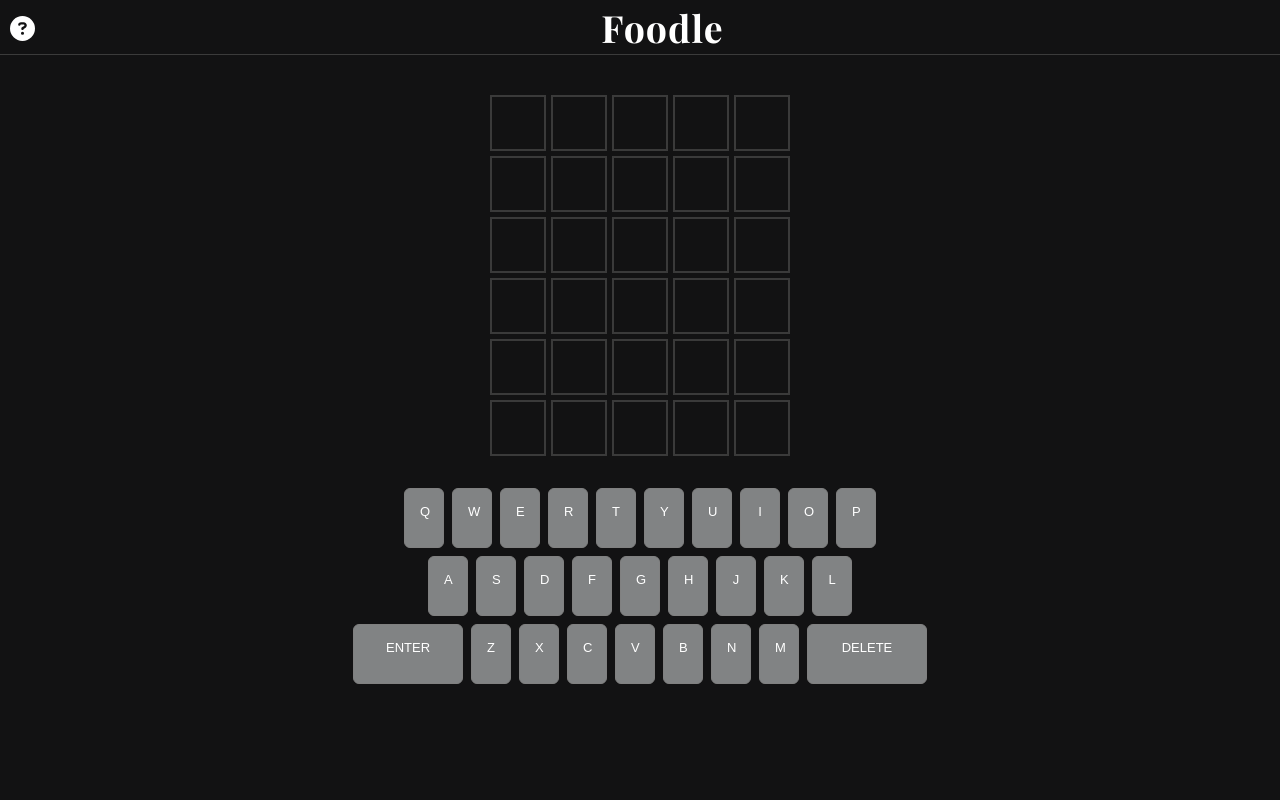
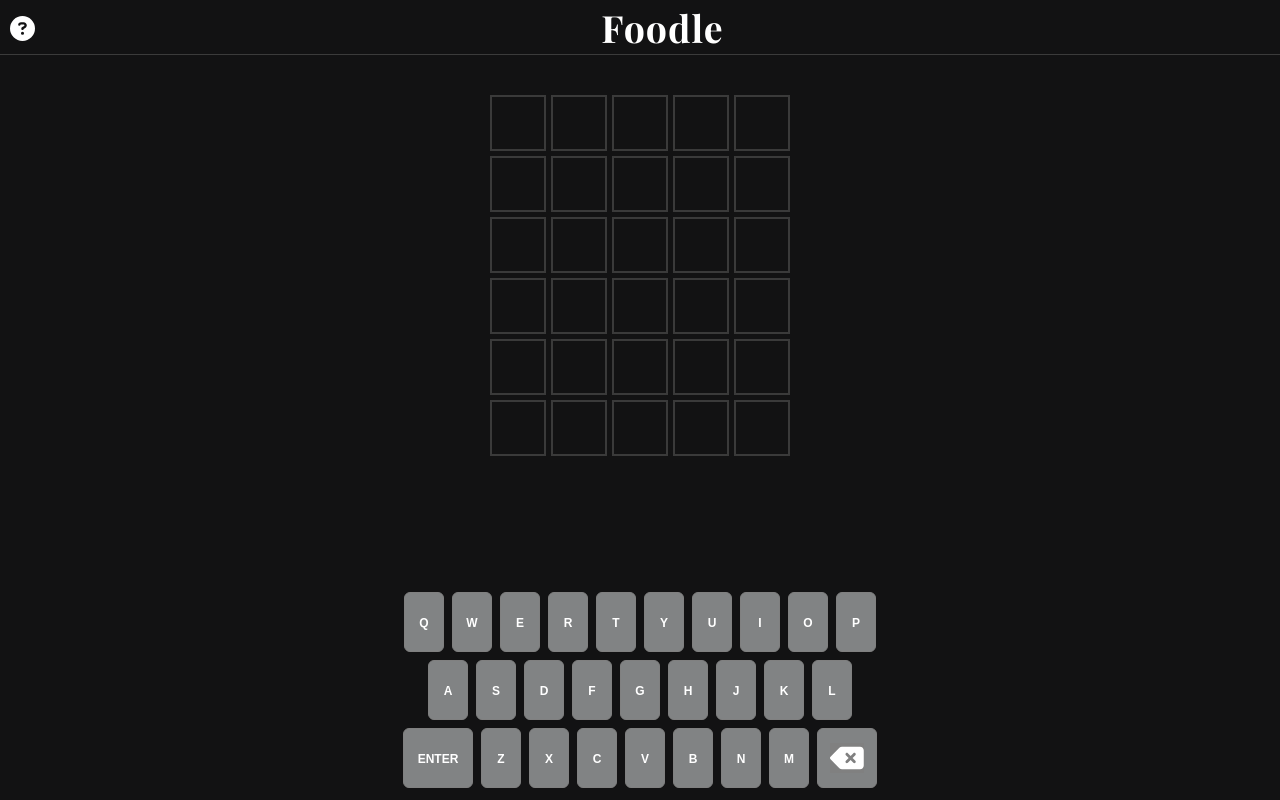
Before and after one commit to YashNishal/Foodle, a React (Create React App) app: page / in a window 1280 px wide. Built offline with nearby package versions, Linux system fonts and the light colour scheme.

Commit message:
completed game logic

```diff
--- a/src/App.js
+++ b/src/App.js
@@ -1,7 +1,10 @@
 import "./App.scss";
+
 import Grid from "./components/Grid";
-import Navbar from "./components/Navbar.js";
+import Navbar from "./components/Navbar.jsx";
 import Keyboard from "./components/Keyboard";
+import GameWin from "./components/GameWin";
+
 import {WORDLIST} from "./Constants/WordList"
 import {FOODLIST} from "./Constants/FoodWordList"
 
@@ -13,7 +16,7 @@
     const [curCol, setCurCol] = useState(0);
     const [gameOver,setGameOver] = useState(false);
     const [victory,setVictory] = useState(false);
-    const [input, setInput] = useState("");
+
     const [data, setData] = useState([
         ['', '', '', '', ''],
         ['', '', '', '', ''],
@@ -113,6 +116,7 @@
             <Navbar />
             <Grid data={data} color={color}/>
             <Keyboard onEnter={onEnter} onDelete={onDelete} onChar={onChar} />
+            <GameWin win={victory}/>
         </div>
     );
 }
--- a/src/App.scss
+++ b/src/App.scss
@@ -8,6 +8,9 @@
 $correct: #538d4e;
 $absent: #3a3a3c;
 $title: #ffffff;
+
+$small: 550px;
+$medium: 900px;
 
 * {
     margin: 0;
@@ -72,7 +75,7 @@
             height: 7vh;
             width: 7vh;
             font-size: 3vh;
-            line-height: 8vh;
+            line-height: 6vh;
             text-align: center;
             border: solid 2px rgb(58, 58, 58);
             // box-shadow:inset 0 0 0 1px rgb(68, 68, 68);
@@ -97,10 +100,11 @@
 }
 
 .keyboard {
-    position: fixed;
+    position: absolute;
+    bottom: 1vh;
     left: 50%;
-    bottom: 10px;
-    transform: translate(-50%, -50%);
+    transform: translateX(-50%);
+
     margin: 0 auto;
     .keyboard-row {
         display: flex;
@@ -108,15 +112,54 @@
         align-items: flex-end;
 
         .key {
-            text-align: center;
+            width: 40px;
+            height: 60px;
             margin: 4px;
-            padding: 15px;
+
             border-radius: 6px;
             border: solid 1px grey;
             background-color: $normalkey;
             cursor: pointer;
-            font-size: small;
+            font-size: 12px;
             font-family: Arial, Helvetica, sans-serif;
+            font-weight: bold;
+
+            text-align: center;
+            vertical-align: middle;
+            line-height: 60px;
+
+            .DeleteIcon{
+                margin-top: 14px;
+                height: 30px;
+                background-color: grey;
+            }
+        }
+        .key[value="ENTER"]{
+            width: 70px;
+        }
+        .key[value="DELETE"]{
+            width: 60px;
+        }
+        @media screen and (max-width: $small) {
+            .key{
+                height: 55px;
+                line-height: 55px;
+
+                width: 7.8vw;
+                margin: 0.8vw;
+
+                .DeleteIcon{
+                    margin: 12px;
+                    height: 27px;
+                    width: 8vw;
+                }
+            }
+            .key[value="ENTER"]{
+                width: 13vw;
+            }
+            .key[value="DELETE"]{
+                width: 15vw;
+            }
         }
     }
 }
--- /dev/null
+++ b/src/components/GameWin.jsx
@@ -0,0 +1,12 @@
+import React from 'react'
+
+function GameWin({victory}) {
+  return (
+      victory === true?
+    <div>GameWin</div>
+    :
+    null
+  )
+}
+
+export default GameWin
--- a/src/components/Key.jsx
+++ b/src/components/Key.jsx
@@ -1,23 +1,24 @@
-import React from 'react'
-import "../App.scss"
+import React from "react";
+import "../App.scss";
+import { FontAwesomeIcon } from '@fortawesome/react-fontawesome'
+import { faDeleteLeft } from '@fortawesome/free-solid-svg-icons'
 
-export default function Key({
-    value,
-    onClick,
-    width = 40
-}) {
+export default function Key({ value, onClick, width = 40 }) {
+    // const style = {
+    //   width: `${width}px`,
+    //   height: '60px'
+    // }
 
-  const style = {
-    width: `${width}px`,
-    height: '60px'
-
-  }
-
-  function handleClick() {
-    onClick(value);
-  }
-
-  return (
-    <div style={style} className="key" onClick={handleClick}>{value}</div>
-  )
+    function handleClick() {
+        onClick(value);
+    }
+    return value !== "DELETE" ? (
+        <div className="key" value={value} onClick={handleClick}>
+            {value}
+        </div>
+    ) : (
+        <div className="key" value={value} onClick={handleClick}>
+            <FontAwesomeIcon icon={faDeleteLeft} className="DeleteIcon" />
+        </div>
+    );
 }
--- a/src/components/Keyboard.jsx
+++ b/src/components/Keyboard.jsx
@@ -25,7 +25,6 @@
             } else if (e.code === "Backspace") {
                 onDelete();
             } else {
-                // const key = localeAwareUpperCase(e.key)
                 const key = e.key.toLocaleUpperCase("en-US");
                 if (key.length === 1 && key >= "A" && key <= "Z") {
                     onChar(key);
@@ -73,9 +72,8 @@
                         onClick={onClick}
                     />
                 ))}
-                <Key width={120} value="DELETE" onClick={onClick}>
-                    DELETE
-                </Key>
+
+                <Key width={120} value="DELETE" onClick={onClick}/>
             </div>
         </div>
     );
```
Also changed, not shown: public/backspace.svg (added), src/components/Navbar.jsx (renamed from src/components/Navbar.js).
